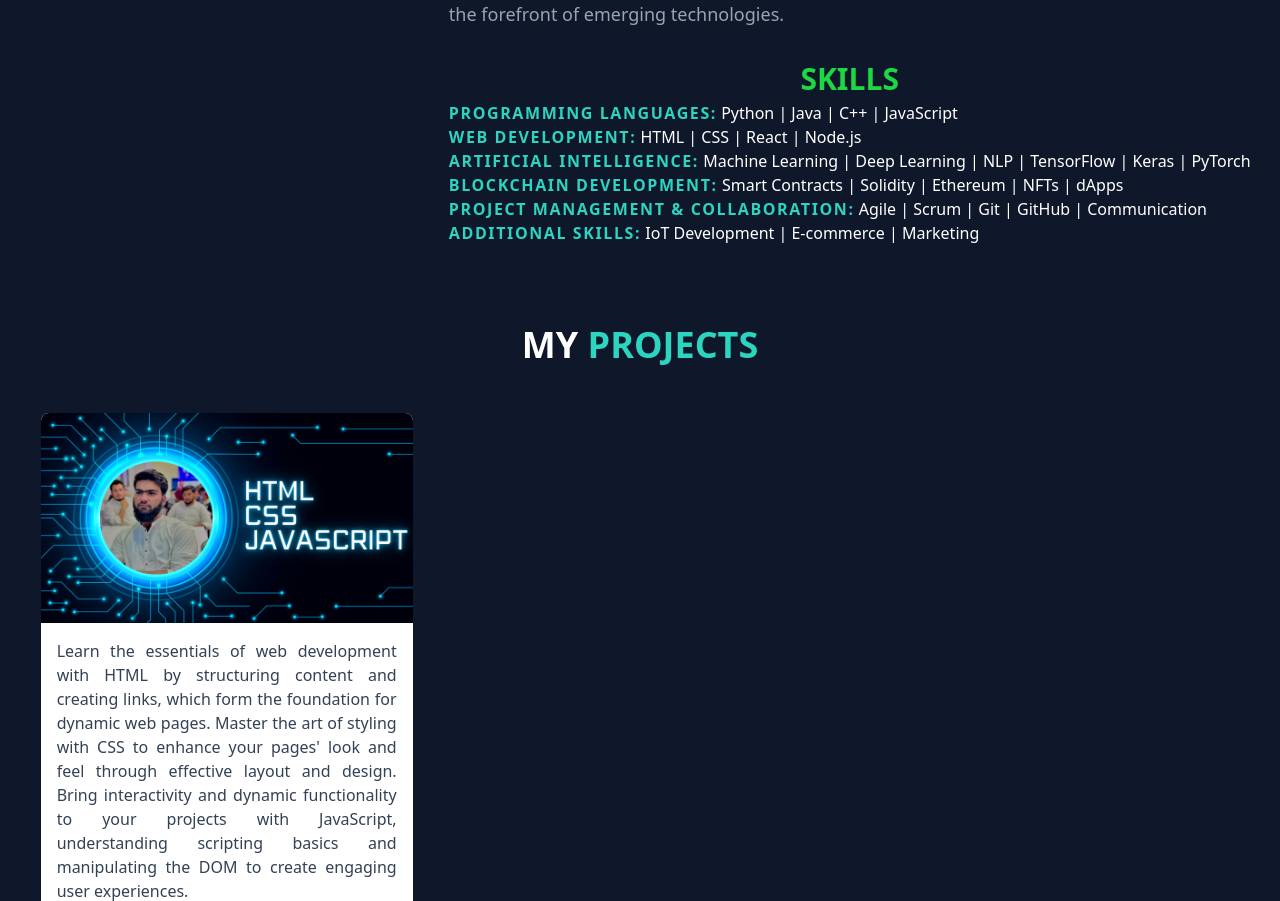
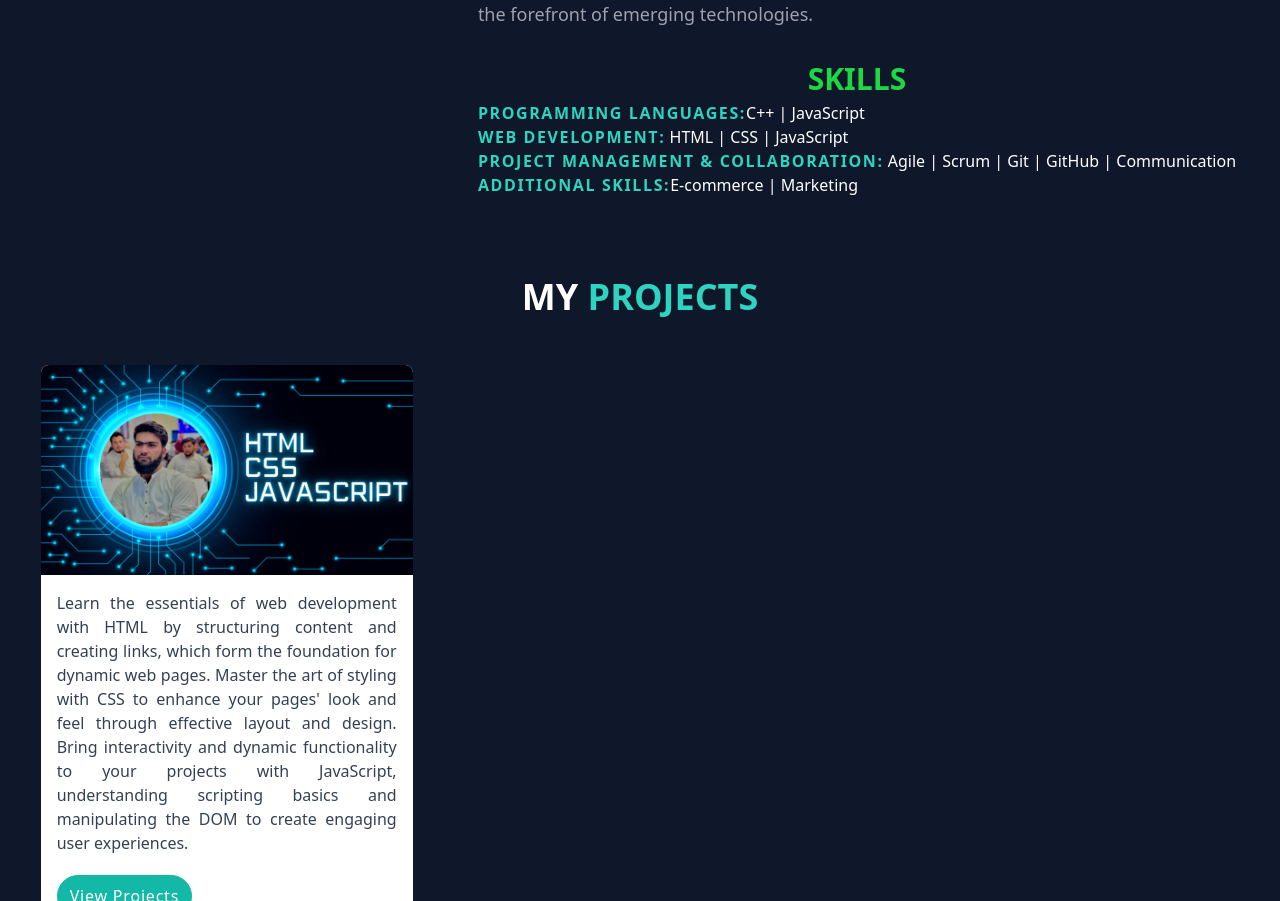
Before and after one commit to ihsansaif313/Ihsansaif.github.io, a plain HTML site: page index.html in a window 1280 px wide. Shown: the part 1448-2349 px from the top of the page. Drawn offline with nearby package versions, Linux system fonts and the light colour scheme.

Commit message:
skills updated

```diff
--- a/index.html
+++ b/index.html
@@ -73,12 +73,10 @@
                 <span style="color: #1dd842; font-size: 1.875rem; font-weight: bold; text-transform: uppercase; text-align: center;" class="block">SKILLS</span>
             </div>
             <ul class="skills-list">
-                <li><b class="text-teal-400 font-bold uppercase md:tracking-widest">Programming Languages:</b> Python | Java | C++ | JavaScript</li>
-                <li><b class="text-teal-400 font-bold uppercase md:tracking-widest">Web Development:</b> HTML | CSS | React | Node.js</li>
-                <li><b class="text-teal-400 font-bold uppercase md:tracking-widest">Artificial Intelligence:</b> Machine Learning | Deep Learning | NLP | TensorFlow | Keras | PyTorch</li>
-                <li><b class="text-teal-400 font-bold uppercase md:tracking-widest">Blockchain Development:</b> Smart Contracts | Solidity | Ethereum | NFTs | dApps</li>
+                <li><b class="text-teal-400 font-bold uppercase md:tracking-widest">Programming Languages:</b>C++ | JavaScript</li>
+                <li><b class="text-teal-400 font-bold uppercase md:tracking-widest">Web Development:</b> HTML | CSS | JavaScript</li>
                 <li><b class="text-teal-400 font-bold uppercase md:tracking-widest">Project Management & Collaboration:</b> Agile | Scrum | Git | GitHub | Communication</li>
-                <li><b class="text-teal-400 font-bold uppercase md:tracking-widest">Additional Skills:</b> IoT Development | E-commerce | Marketing</li>
+                <li><b class="text-teal-400 font-bold uppercase md:tracking-widest">Additional Skills:</b>E-commerce | Marketing</li>
             </ul>
         </p>
     </div>
```
